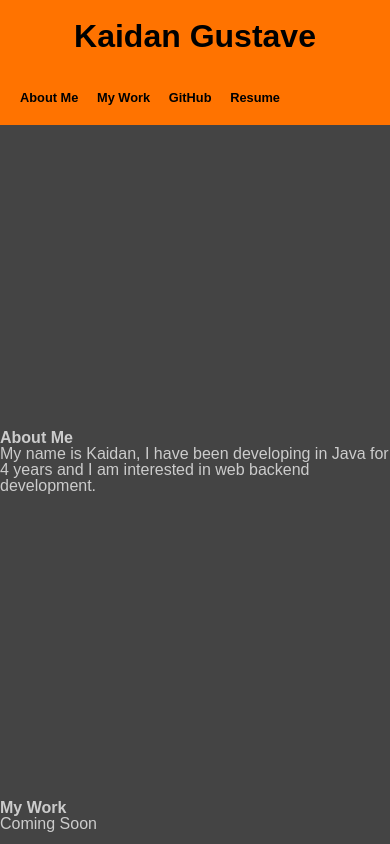
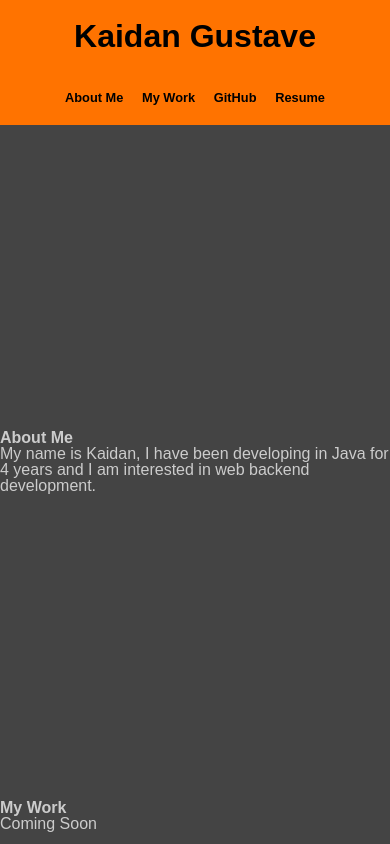
Before and after one commit to Shengaero/advanced-css-portfolio, a plain HTML site: page index.html in a window 390 px wide. Shown: the top 844 px of the page. Drawn offline with Linux system fonts and the light colour scheme.

Commit message:
tweaked margins in header to include more sideofscreen space

```diff
--- a/assets/css/style.css
+++ b/assets/css/style.css
@@ -31,6 +31,7 @@ header > * {
 header h1 {
     color: var(--secondary-text-color);
     font-size: 200%;
+    margin-left: 40px;
 }
 
 /* nav bar to the right */
@@ -38,6 +39,7 @@ header h1 {
     float: right;
     width: 20%;
     min-width: 300px;
+    margin-right: 40px;
 }
 
 .nav-bar ul {
@@ -58,17 +60,30 @@ header h1 {
     text-decoration: none;
 }
 
-/* align header text to center of screen for small screen sizes */
+/* align header text and nav bar items to center of screen for small screen sizes */
 @media screen and (max-width: 450px) {
+    header {
+        align-items: center;
+    }
+
     header h1 {
         text-align: center;
     }
 }
 
 /* change flex header and navbar vertically for small and medium screen sizes */
-@media screen and (max-width: 650px) {
+/* also inherit left and right margins of header elements to align them cleanly on the left side of the header*/
+@media screen and (max-width: 700px) {
     header {
         flex-direction: column;
+    }
+
+    header h1 {
+        margin-left: inherit;
+    }
+
+    .nav-bar {
+        margin-right: inherit;
     }
 }
 
@@ -84,7 +99,7 @@ main {
 }
 
 /* change min-height for small and medium screen sizes */
-@media screen and (max-width: 650px) {
+@media screen and (max-width: 700px) {
     main {
         min-height: 120vh;
     }
```
